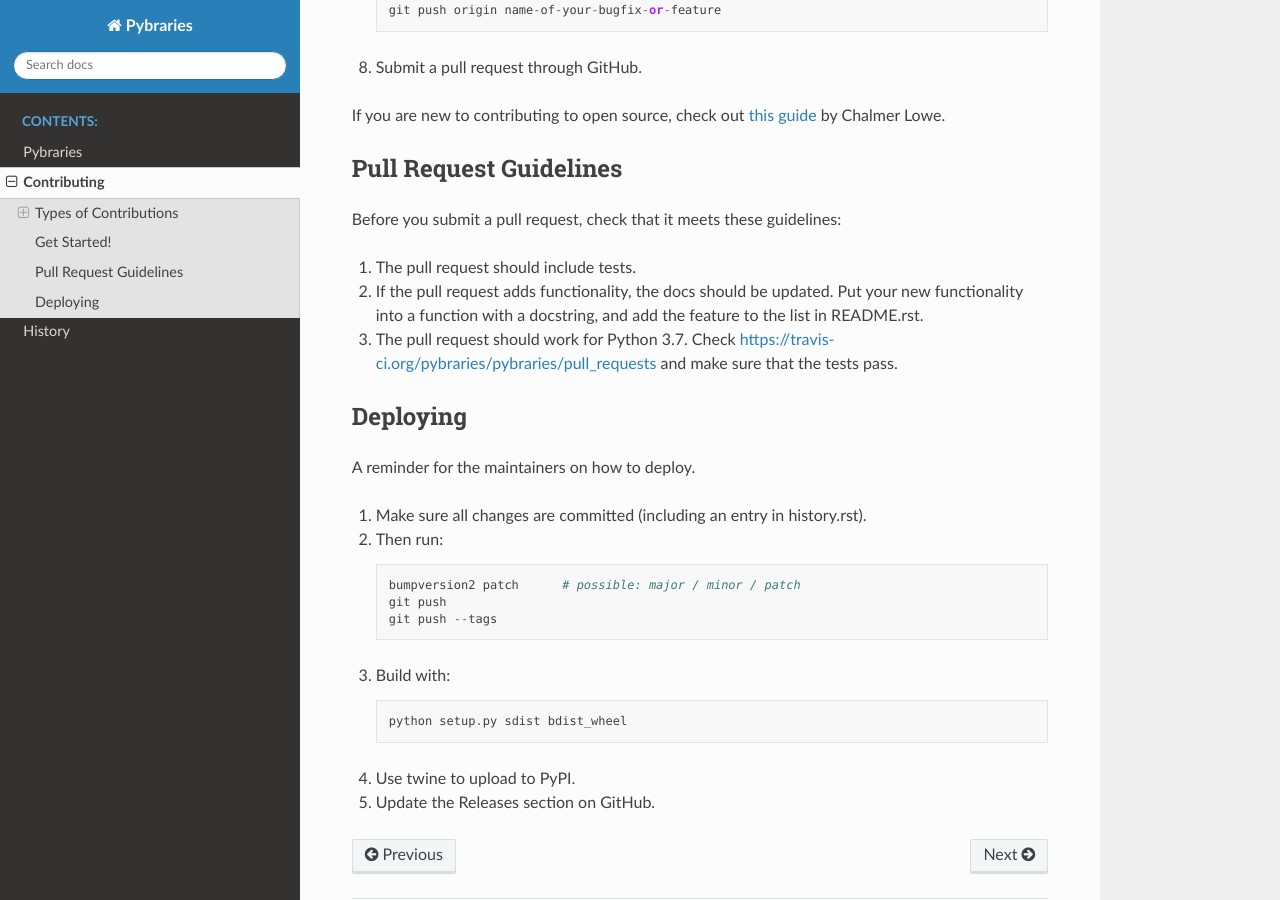
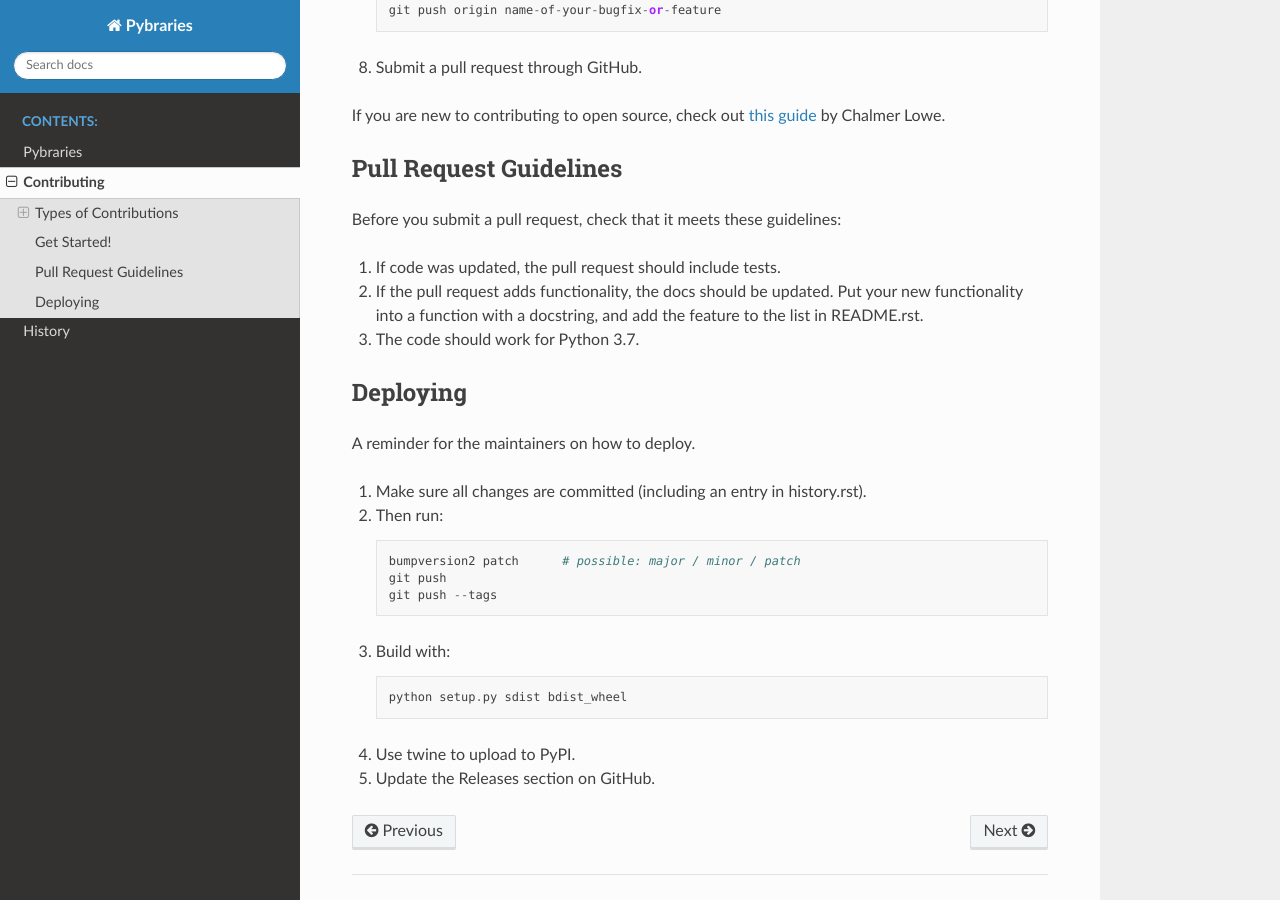
Before and after one commit to pybraries/pybraries, a Sphinx documentation site: the page built from docs/CONTRIBUTING.rst, in a window 1280 px wide and 900 px high, scrolled down 2309 px. Built offline with Sphinx 7.4.7 and the Read the Docs theme 2.0.0, drawn with Linux system fonts in a browser that asks for light colours.

```diff
--- a/docs/CONTRIBUTING.rst
+++ b/docs/CONTRIBUTING.rst
@@ -88,7 +88,7 @@
 
     pip install -r requirements_dev.txt
 
-5. We use `black <https://black.readthedocs.io/en/stable/the_black_code_style.htmla>`_
+5. We use `black <https://black.readthedocs.io/en/stable/the_black_code_style.html>`_
 and `Flake8 <http://flake8.pycqa.org/en/latest/>`_ for style guide sanity.
 
 Max line length is set to 88 characters and the following errors are ignored:
@@ -118,13 +118,11 @@
 
 Before you submit a pull request, check that it meets these guidelines:
 
-1. The pull request should include tests.
+1. If code was updated, the pull request should include tests.
 2. If the pull request adds functionality, the docs should be updated. Put
    your new functionality into a function with a docstring, and add the
    feature to the list in README.rst.
-3. The pull request should work for Python 3.7. Check
-   https://travis-ci.org/pybraries/pybraries/pull_requests
-   and make sure that the tests pass.
+3. The code should work for Python 3.7.
 
 Deploying
 ---------
```
Also changed, not shown: docs/README.rst (+12 -4 lines), 1 other file.
